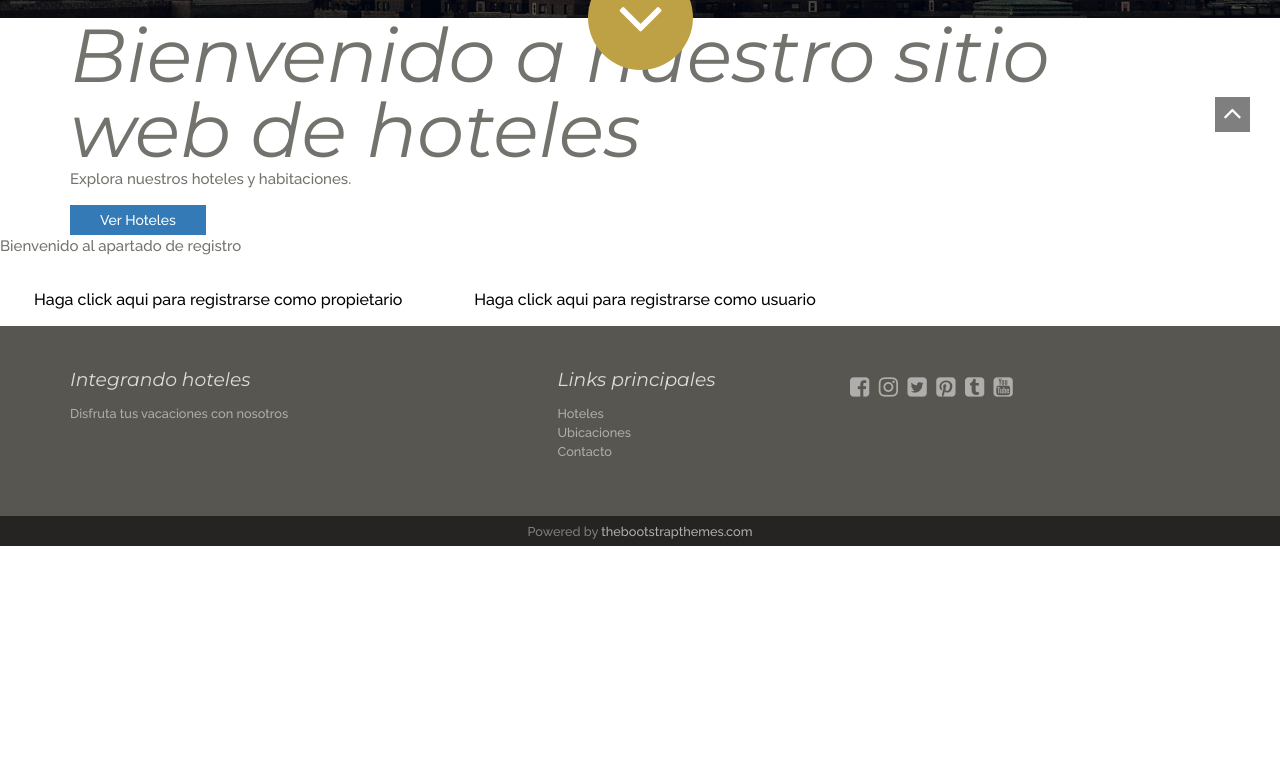
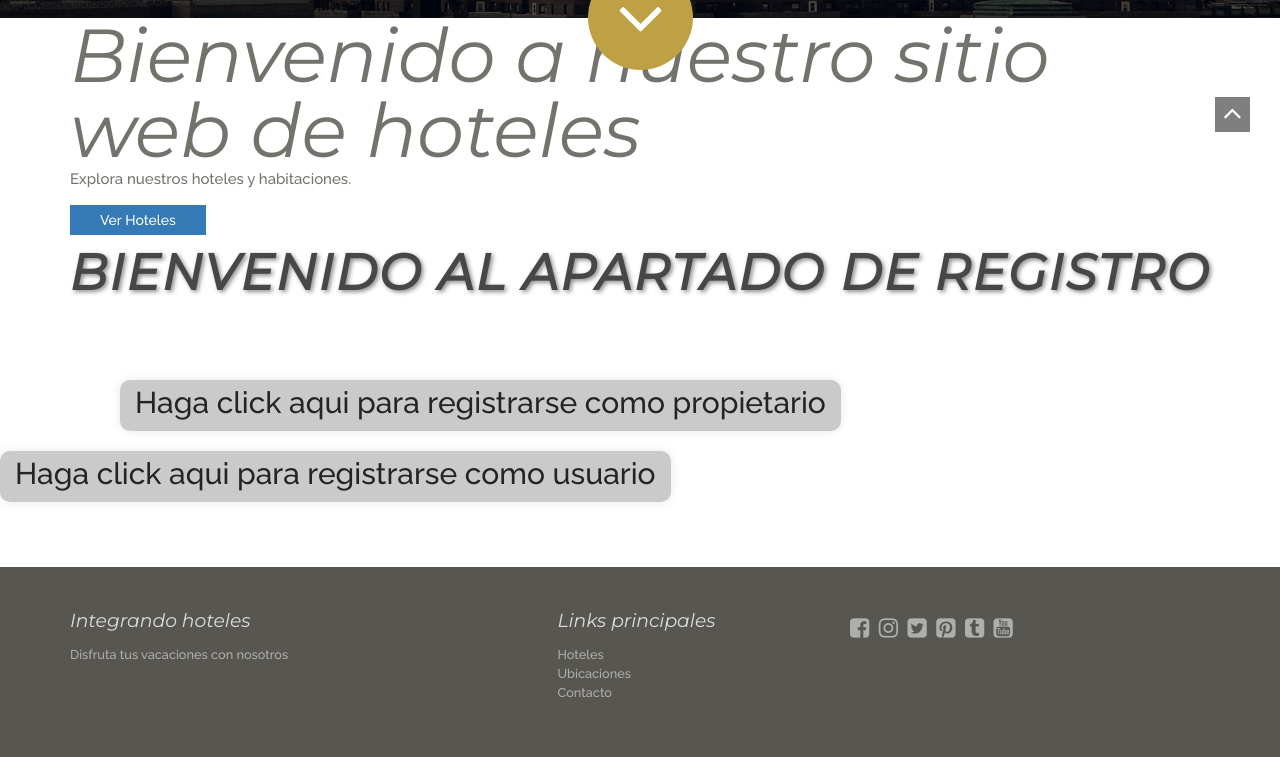
Before and after one commit to MartinezFacundoFiuba/hotel-app, a Flask app: page /registro in a window 1280 px wide. Shown: the part 638-1395 px from the top of the page. Before the commit the page ends 1184 px from the top, so only its background shows below. Run offline with Flask 3, Linux system fonts and the light colour scheme; some libraries are stand-ins or nearby versions.

Commit message:
modificación de css de registro y algunas vistas

```diff
--- a/frontend/static/css/style.css
+++ b/frontend/static/css/style.css
@@ -12,6 +12,7 @@ body{background-color: #fff;font-family: 'Raleway', sans-serif;font-size: 15px;l
     margin: 0;
     background-color:#AEAEAC;
 }
+
 
 #login-cliente {
 
@@ -31,10 +32,12 @@ input {
 form {
     /*background: #ededed;*/
     padding: 0px 0;
+    width: 580px;
     max-width: 600px;
     margin: auto;
     box-shadow: 0px 0px 35px #0006;
     font-size: 20px;
+    color: #191919;
 }
 
 .form_input {
@@ -43,9 +46,14 @@ form {
 
 .titulo {
     text-align: center;
+    font-size: 40px;
 
 }
 
+.contacto-titulo {
+
+    font-size:50px ;
+}
 
 .form_textarea {
 
@@ -89,6 +97,60 @@ form {
 .link {
     color:#252423;
 }
+
+.titulo-registro {
+    text-align: center;
+    font-family: "Montserrat";
+    font-size: 50px;
+    font-weight: bold;
+    text-transform: uppercase;
+    text-shadow: 2px 2px 4px rgba(30, 29, 29, 0.5);
+    color: #474747;
+    letter-spacing: 2px;
+    margin-bottom: 20px;
+}
+
+.boton1 {
+    display: inline-block;
+    padding: 15px;
+    border: none;
+    margin: auto;
+    margin-top: 20px;
+    margin-left: 120px;
+    margin-right:50px;
+    border-radius: 10px;
+    background-color: #6c6c6c5b;
+    box-shadow: 0 0 10px rgba(0, 0, 0, 0.1);
+
+
+}
+
+
+.boton2 {
+    display: inline-block;
+    padding: 15px;
+    margin-top: 20px;
+    margin-bottom: 65px;
+    border: none;
+    border-radius: 10px;
+    background-color: #6c6c6c5b ;
+    box-shadow: 0 0 10px rgba(0, 0, 0, 0.1);
+
+}
+
+.contenido {
+    font-size: 30px;
+    color: #252423;
+}
+
+.inicia-sesión {
+
+    text-align: center;
+    font-size: 50px;
+    color: #191919;
+}
+
+
 
 .btn,a,a:hover{text-decoration: none;-webkit-transition: all 0.3s ease-in-out;-moz-transition: all 0.3s ease-in-out;-ms-transition: all 0.3s ease-in-out;-o-transition: all 0.3s ease-in-out;transition: all 0.3s ease-in-out;outline:0 ;}
 
--- a/frontend/templates/contacto.html
+++ b/frontend/templates/contacto.html
@@ -2,7 +2,7 @@
 
 {% block content %}
 <div class="container">
-    <h1 class="title">Contactos</h1>
+    <h1 class="contacto-titulo">Contactos</h1>
     <div class="contact">
         <div class="row">
             <div class="col-sm-12">
@@ -11,7 +11,7 @@
                 </div>
                 <div class="col-sm-6 col-sm-offset-3">
                     <div class="spacer">
-
+                        <div class="foro-de-contacto">
                         <form id="contact-form" action="/mensajes" method="post">
                             <h2 class="titulo">Escríbenos</h2>
                             <div class="form_input">
@@ -34,6 +34,7 @@
                                 <button type="submit" id="boton-formulario">Enviar</button>
                             </div>
                         </form>
+                        </div>
                     </div>
                 </div>
             </div>
--- a/frontend/templates/inicio-sesión-cliente.html
+++ b/frontend/templates/inicio-sesión-cliente.html
@@ -4,7 +4,7 @@
 <body class="cuerpo-de-inicio-sesión">
     <div id="formulario-propietario">
     <form id="login-cliente" action="" method="post">
-        <h2 class="titulo">Inicia Sesión </h2>
+        <h2 class="inicia-sesión">Inicia Sesión </h2>
         <div class="form_input">
             <label for="nombre-de-usuario">Nombre de Usuario</label>
             <input type="text" placeholder="Usuario1233" id="nombre-usuario" name="usuario" required>
--- a/frontend/templates/registro.html
+++ b/frontend/templates/registro.html
@@ -1,6 +1,9 @@
 {% extends 'base.html' %}
 {% block main %}
-<p>Bienvenido al apartado de registro</p>
-<td><a href="{{ url_for('registro_propietario')}}" class="button">Haga click aqui para registrarse como propietario</a></td>
-<td><a href="{{ url_for('registro_inquilino')}}" class="button">Haga click aqui para registrarse como usuario</a></td>
-{% endblock %}
+
+<div class="titulo-registro"><p>Bienvenido al apartado de registro</p></div>
+
+<div class="boton1"><td ><a class="contenido" href="{{ url_for('registro_propietario')}}" class="button">Haga click aqui para registrarse como propietario</a></td></div>
+
+<div class="boton2"><td ><a class="contenido" href="{{ url_for('registro_inquilino')}}" class="button">Haga click aqui para registrarse como usuario</a></td>
+{% endblock %}</div>
```
